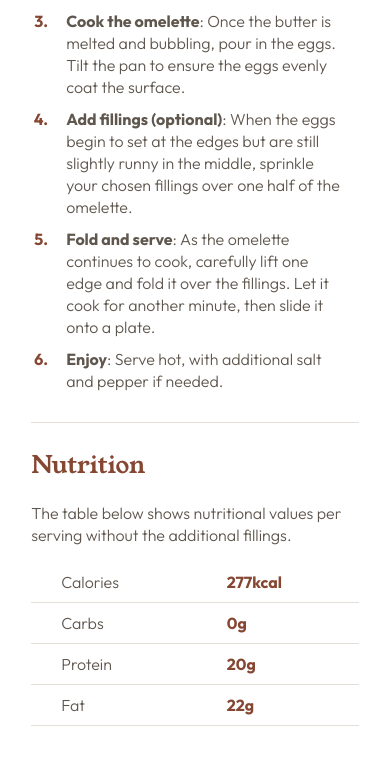
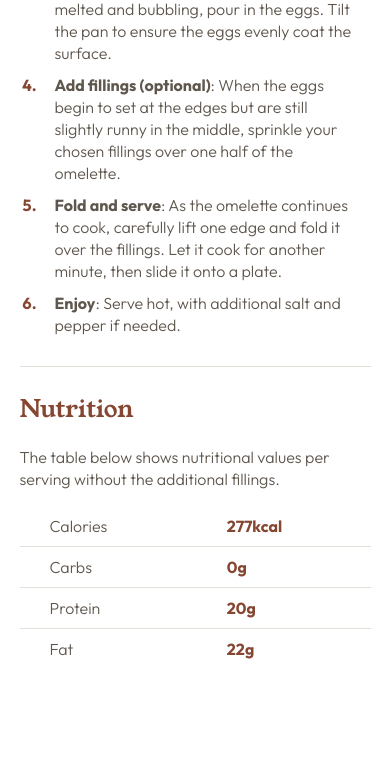
Before and after one commit to laurellx/FEM-recipe-page-main, a website: page index.html in a window 390 px wide. Shown: the part 1126-1883 px from the top of the page. After the commit the page ends 1815 px from the top, so only its background shows below. Drawn offline with Linux system fonts and the light colour scheme.

Commit message:
responsive completed

```diff
--- a/styles/_base.scss
+++ b/styles/_base.scss
@@ -1,19 +1,50 @@
 body {
+  @include responsive("medium") {
+    background-color: $background;
+    padding: 10% 0;
+  }
+  @include responsive("large") {
+    background-color: $background;
+    padding: 10% 0;
+  }
   .content {
-    background-color: background;
+    background-color: $content;
+    @include responsive("medium") {
+      padding: 3%;
+    }
+    @include responsive("large") {
+      width: 50%;
+      margin: auto;
+      padding: 3%;
+      border-radius: 15px;
+    }
     header {
       img {
         width: 100%;
         height: auto;
+        @include responsive("medium") {
+          border-radius: 15px;
+        }
+        @include responsive("large") {
+          border-radius: 15px;
+        }
       }
     }
     main {
-      margin: 8%;
+      margin: 5%;
+      @include responsive("medium") {
+        margin: 0;
+      }
+      @include responsive("large") {
+        margin: 0;
+      }
       h1 {
         color: $mainTitle;
         font-family: "Young Serif", serif;
         font-weight: 400;
-        line-height: 35px;
+        @include responsive("large") {
+          font-size: 40px;
+        }
       }
       p {
         @include paragraph;
@@ -23,6 +54,12 @@ body {
         border-radius: 15px;
         background-color: $asideBackground;
         padding: 5px 20px;
+        @include responsive("medium") {
+          margin: 5% 0;
+        }
+        @include responsive("large") {
+          margin: 5% 0;
+        }
         .aside_title {
         }
         ul {
@@ -57,7 +94,6 @@ body {
             }
           }
         }
-
         section {
           .section_title {
           }
@@ -82,7 +118,7 @@ body {
             border-collapse: collapse;
             width: 100%;
             tbody {
-              tr {
+              tr:not(:last-child) {
                 border-bottom: 1px solid $separator;
               }
               td {
@@ -96,7 +132,7 @@ body {
     }
     .attribution {
       display: none;
-      margin: 8%;
+      margin: 5%;
       @include paragraph;
       font-size: small;
     }
--- /dev/null
+++ b/styles/_breakpoints.scss
@@ -0,0 +1,5 @@
+$breakpoints: (
+  small: $mobile-landscape,
+  medium: $tablet,
+  large: $desktop,
+);
--- a/styles/_mixins.scss
+++ b/styles/_mixins.scss
@@ -12,3 +12,10 @@
   height: 1px;
   width: 100%;
 }
+
+@mixin responsive($size) {
+  $query: map-get($breakpoints, $size);
+  @media (min-width: #{$query}) {
+    @content;
+  }
+}
--- a/styles/_variables.scss
+++ b/styles/_variables.scss
@@ -10,3 +10,8 @@ $background: hsl(30, 54%, 90%);
 $separator: hsl(30, 18%, 87%);
 $paragraph: hsl(30, 10%, 34%);
 $mainTitle: hsl(24, 5%, 18%);
+
+// Breakpoints
+$mobile-landscape: 568px;
+$tablet: 768px;
+$desktop: 992px;
--- a/styles/style.scss
+++ b/styles/style.scss
@@ -1,4 +1,5 @@
 @import "_variables";
 @import "_mixins";
 @import "_global";
+@import "_breakpoints";
 @import "_base";
```
Also changed, not shown: assets/images/solution/Mobile.png (added), styles/style.css, 2 other files.
